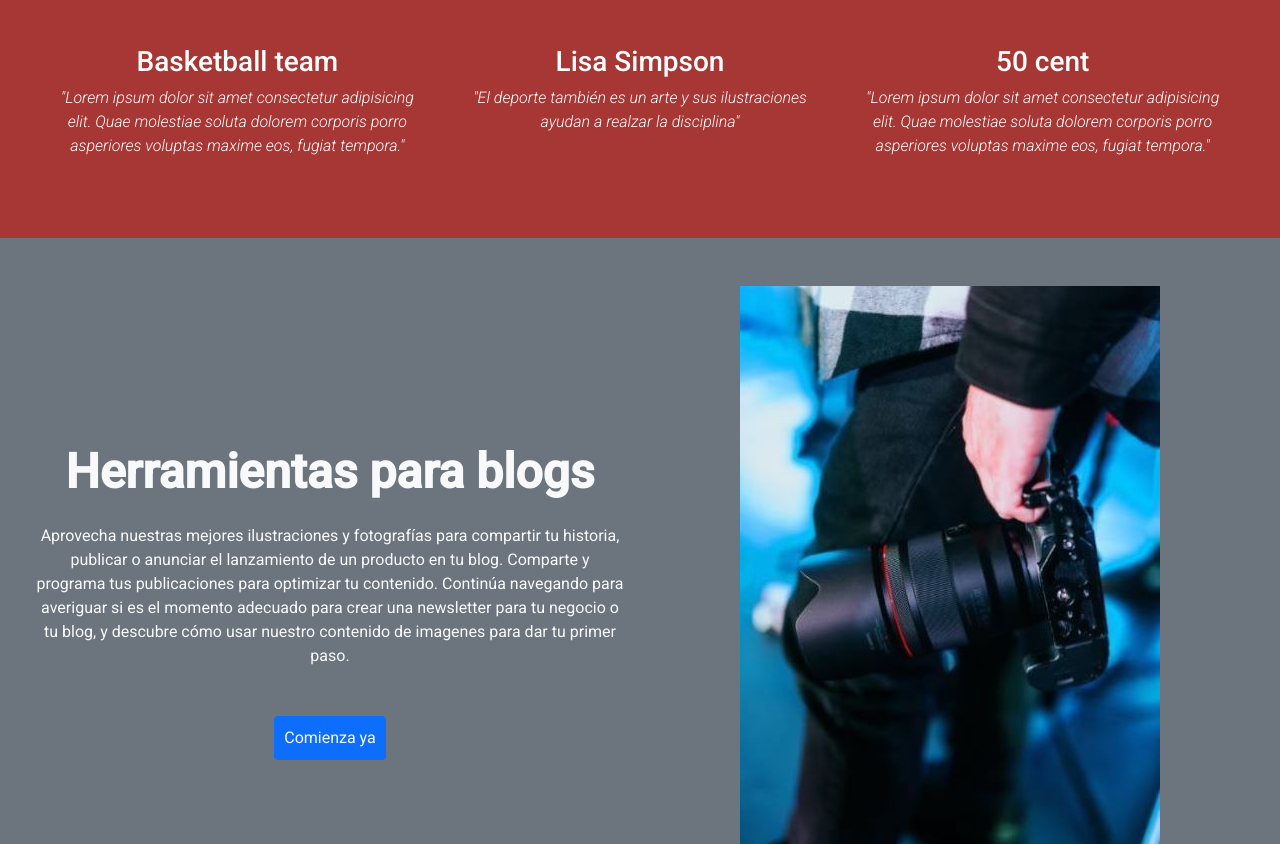
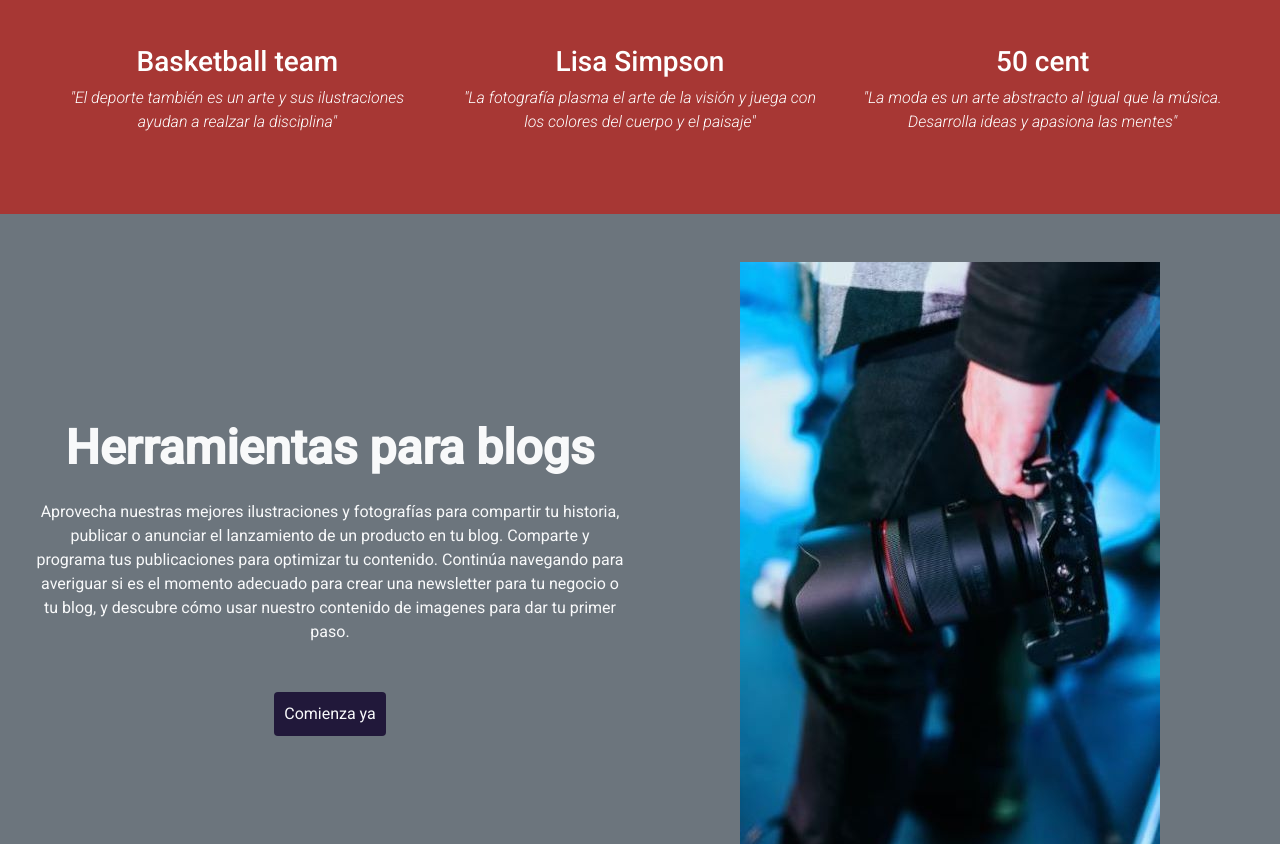
Before and after one commit to alfredop89/creatusest_alfredoperez, a website: page index.html in a window 1280 px wide. Shown: the part 1956-2800 px from the top of the page. Drawn offline with nearby package versions, Linux system fonts and the light colour scheme.

Commit message:
cambios finales

```diff
--- a/index.html
+++ b/index.html
@@ -81,17 +81,17 @@
         <div class="col text-center p-3 col-12 col-md-6 col-lg-4">
           <img class="img-bloque img-fluid rounded-circle mb-5" data-aos="fade-up" src="./assets/img/port2.jpg" alt="Equipo de basketball en la cancha">
           <h3>Basketball team</h3>
-          <p><em> "Lorem ipsum dolor sit amet consectetur adipisicing elit. Quae molestiae soluta dolorem corporis porro asperiores voluptas maxime eos, fugiat tempora." </em></p>
+          <p><em> "El deporte también es un arte y sus ilustraciones ayudan a realzar la disciplina" </em></p>
         </div>
         <div class="col text-center p-3 col-12 col-md-6 col-lg-4">
           <img class="img-bloque img-fluid rounded-circle mb-5" data-aos="fade-up" src="./assets/img/port5.jpg" alt="Jóven en plano americano posando para foto">
           <h3>Lisa Simpson</h3>
-          <p><em> "El deporte también es un arte y sus ilustraciones ayudan a realzar la disciplina"</em></p>
+          <p><em> "La fotografía plasma el arte de la visión y juega con los colores del cuerpo y el paisaje"</em></p>
         </div>
         <div class="col text-center p-3 col-12 col-md-6 col-lg-4">
           <img class="img-bloque img-fluid rounded-circle mb-5" data-aos="fade-up" src="./assets/img/port6.jpg" alt="Jóven afroamericano posando para imagen de moda">
           <h3>50 cent</h3>
-          <p><em> "Lorem ipsum dolor sit amet consectetur adipisicing elit. Quae molestiae soluta dolorem corporis porro asperiores voluptas maxime eos, fugiat tempora."</em></p>
+          <p><em> "La moda es un arte abstracto al igual que la música. Desarrolla ideas y apasiona las mentes"</em></p>
         </div>
       </div>
     </section>
--- a/scss/styles.scss
+++ b/scss/styles.scss
@@ -11,7 +11,7 @@ body{
     font-family: 'Roboto', sans-serif;
 }
 .btn-primary{
-    background-color: map-get($botones, bg-color);
+    background-color: map-get($botones, bg-color) !important;
     padding: map-get($botones, padding );
     border: map-get($botones, border );
 }
```
Also changed, not shown: css/styles.css, 1 other file.
